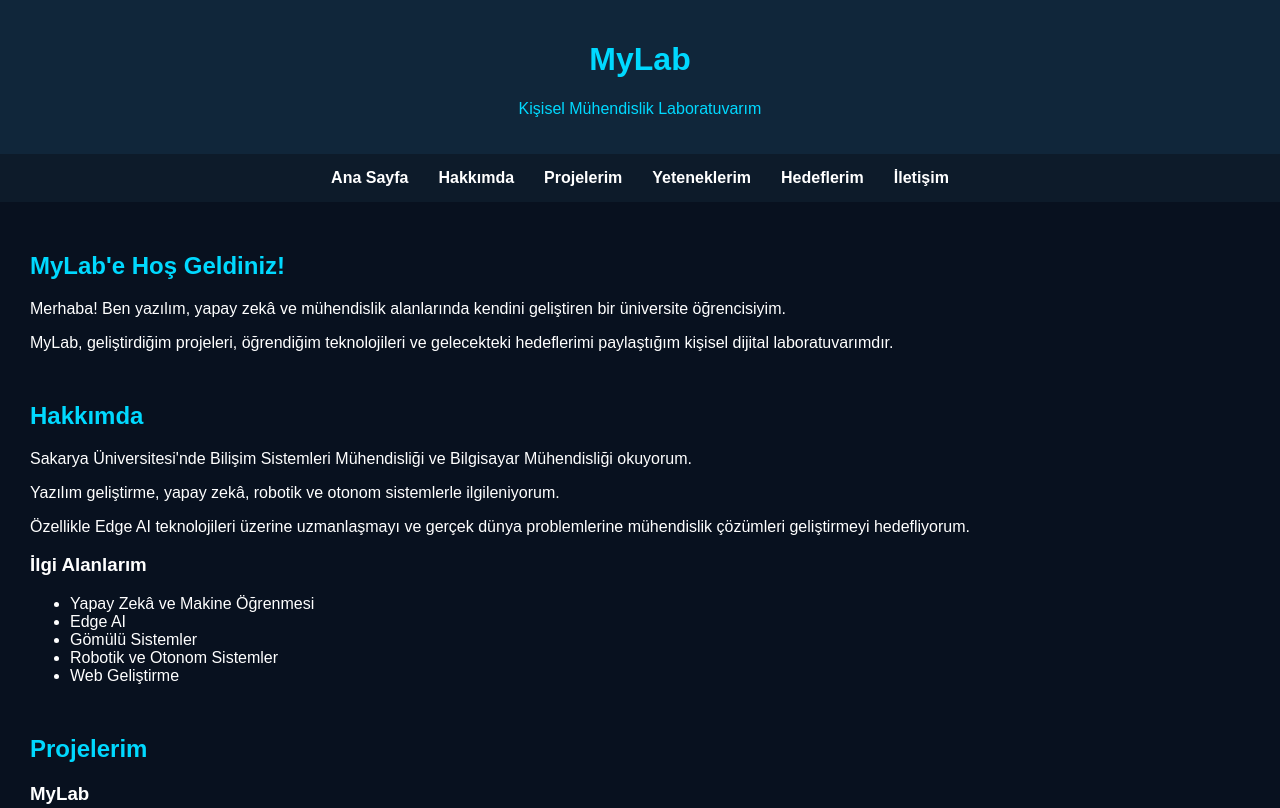
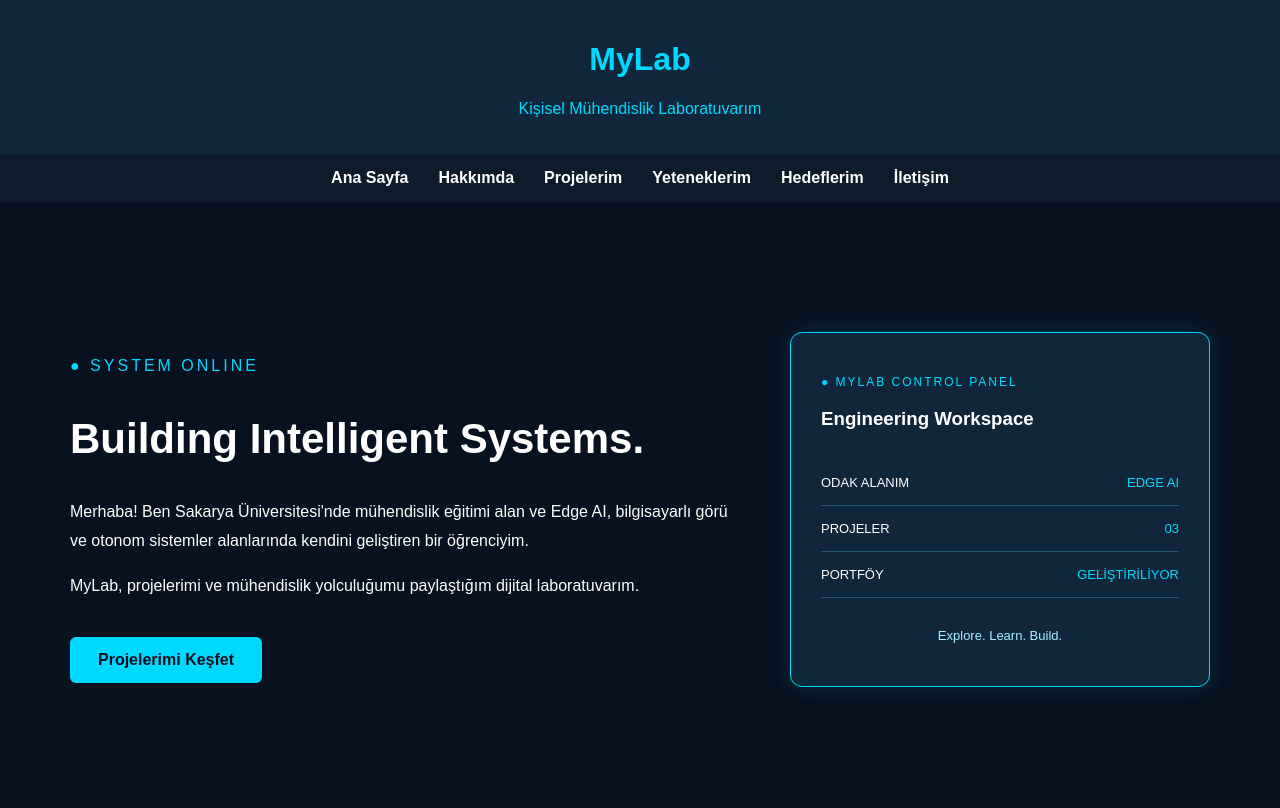
Before and after one commit to semiramis-demirezen/MyLab, a plain HTML site: page index.html in a window 1280 px wide. Shown: the top 808 px of the page. Drawn offline with Linux system fonts and the light colour scheme.

Commit message:
Ana sayfaya laboratuvar paneli eklendi

```diff
--- a/index.html
+++ b/index.html
@@ -35,22 +35,73 @@
     <main>
 
         <!-- ANA SAYFA -->
-        <section id="anasayfa">
-            <h2>MyLab'e Hoş Geldiniz!</h2>
 
-            <p>
-                Merhaba! Ben yazılım, yapay zekâ ve
-                mühendislik alanlarında kendini
-                geliştiren bir üniversite öğrencisiyim.
-            </p>
+        <!-- ANA SAYFA: Futuristik karşılama alanı -->
+        <section id="anasayfa" class="hero">
 
-            <p>
-                MyLab, geliştirdiğim projeleri,
-                öğrendiğim teknolojileri ve
-                gelecekteki hedeflerimi paylaştığım
-                kişisel dijital laboratuvarımdır.
-            </p>
+            <div class="hero-content">
+
+                <!-- Laboratuvar durum göstergesi -->
+                <p class="hero-status">● SYSTEM ONLINE</p>
+
+                <!-- Ana karşılama başlığı -->
+                <h2>Building Intelligent Systems.</h2>
+
+                <!-- Kısa kişisel tanıtım -->
+                <p>
+                    Merhaba! Ben Sakarya Üniversitesi'nde
+                    mühendislik eğitimi alan ve Edge AI,
+                    bilgisayarlı görü ve otonom sistemler
+                    alanlarında kendini geliştiren bir öğrenciyim.
+                </p>
+
+                <p>
+                    MyLab, projelerimi ve mühendislik
+                    yolculuğumu paylaştığım dijital laboratuvarım.
+                </p>
+
+                <!-- Projeler bölümüne yönlendiren bağlantı -->
+                <a href="#projeler" class="hero-button">
+                    Projelerimi Keşfet
+                </a>
+
+            </div>
+
+
+            <!-- Futuristik laboratuvar bilgi paneli -->
+            <div class="lab-panel">
+
+                <!-- Panelin üst başlığı -->
+                <p class="panel-status">● MYLAB CONTROL PANEL</p>
+
+                <h3>Engineering Workspace</h3>
+
+                <!-- Çalışma alanı bilgileri -->
+                <div class="panel-item">
+                    <span>ODAK ALANIM</span>
+                    <span>EDGE AI</span>
+                </div>
+
+                <div class="panel-item">
+                    <span>PROJELER</span>
+                    <span>03</span>
+                </div>
+
+                <div class="panel-item">
+                    <span>PORTFÖY</span>
+                    <span>GELİŞTİRİLİYOR</span>
+                </div>
+
+                <!-- Panelin alt açıklaması -->
+                <p class="panel-footer">
+                    Explore. Learn. Build.
+                </p>
+
+            </div>
+
+
         </section>
+
 
         <!-- HAKKIMDA -->
         <section id="hakkimda">
--- a/style.css
+++ b/style.css
@@ -90,3 +90,129 @@ footer {
     padding: 20px;
     text-align: center;
 }
+
+
+/* ANA SAYFA - HERO SECTION */
+
+/* Futuristik karşılama alanı */
+.hero {
+    background-color: #08111F;
+    padding: 100px 40px;
+    text-align: center;
+}
+
+/* Laboratuvar durum göstergesi */
+.hero-status {
+    color: #00D9FF;
+    letter-spacing: 3px;
+}
+
+/* Ana karşılama başlığı */
+.hero h2 {
+    font-size: 42px;
+    color: #FFFFFF;
+}
+
+/* Karşılama açıklamaları */
+.hero-content p {
+    line-height: 1.8;
+}
+
+/* Projeler bağlantısının buton görünümü */
+.hero-button {
+    display: inline-block;
+    margin-top: 20px;
+    padding: 14px 28px;
+    background-color: #00D9FF;
+    color: #08111F;
+    text-decoration: none;
+    border-radius: 6px;
+    font-weight: bold;
+}
+
+/* Fare butonun üzerine geldiğinde */
+.hero-button:hover {
+    background-color: #A4F4FF;
+}
+
+
+/* HERO - İki sütunlu yerleşim */
+.hero {
+    display: flex;
+    justify-content: space-between;
+    align-items: center;
+    gap: 60px;
+}
+
+/* Sol taraftaki tanıtım alanı */
+.hero-content {
+    flex: 1;
+    text-align: left;
+}
+
+/* Sağ taraftaki laboratuvar paneli */
+.lab-panel {
+    flex: 1;
+    max-width: 420px;
+    box-sizing: border-box;
+    background-color: #10263A;
+    border: 1px solid #00D9FF;
+    border-radius: 12px;
+    padding: 30px;
+    text-align: left;
+    box-shadow: 0 0 25px rgba(0, 217, 255, 0.15);
+}
+
+/* Panelin üst durum göstergesi */
+.panel-status {
+    color: #00D9FF;
+    letter-spacing: 2px;
+    font-size: 12px;
+}
+
+/* Panel başlığı */
+.lab-panel h3 {
+    color: #FFFFFF;
+    margin-bottom: 30px;
+}
+
+/* Panel bilgi satırları */
+.panel-item {
+    display: flex;
+    justify-content: space-between;
+    gap: 15px;
+    padding: 15px 0;
+    border-bottom: 1px solid #24536C;
+    font-size: 13px;
+}
+
+/* Bilgi satırlarının sağ tarafı */
+.panel-item span:last-child {
+    color: #00D9FF;
+    text-align: right;
+}
+
+/* Panel alt yazısı */
+.panel-footer {
+    color: #A4F4FF;
+    text-align: center;
+    margin-top: 30px;
+    font-size: 13px;
+}
+
+/* Dar ekranlarda alt alta yerleşim */
+@media (max-width: 900px) {
+    .hero {
+        flex-direction: column;
+        gap: 40px;
+        padding: 60px 20px;
+    }
+
+    .hero-content {
+        text-align: center;
+    }
+
+    .lab-panel {
+        width: 100%;
+    }
+}
```
